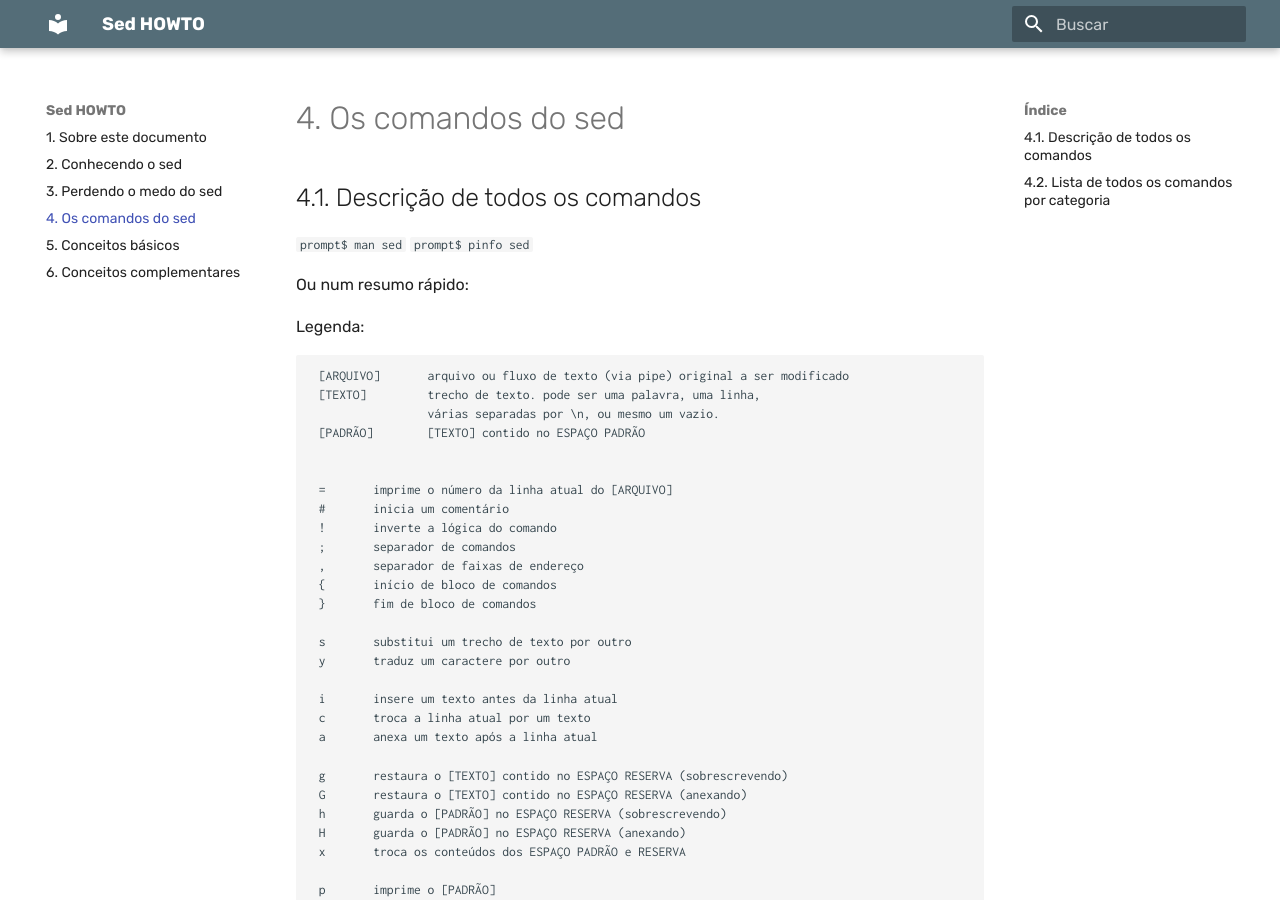
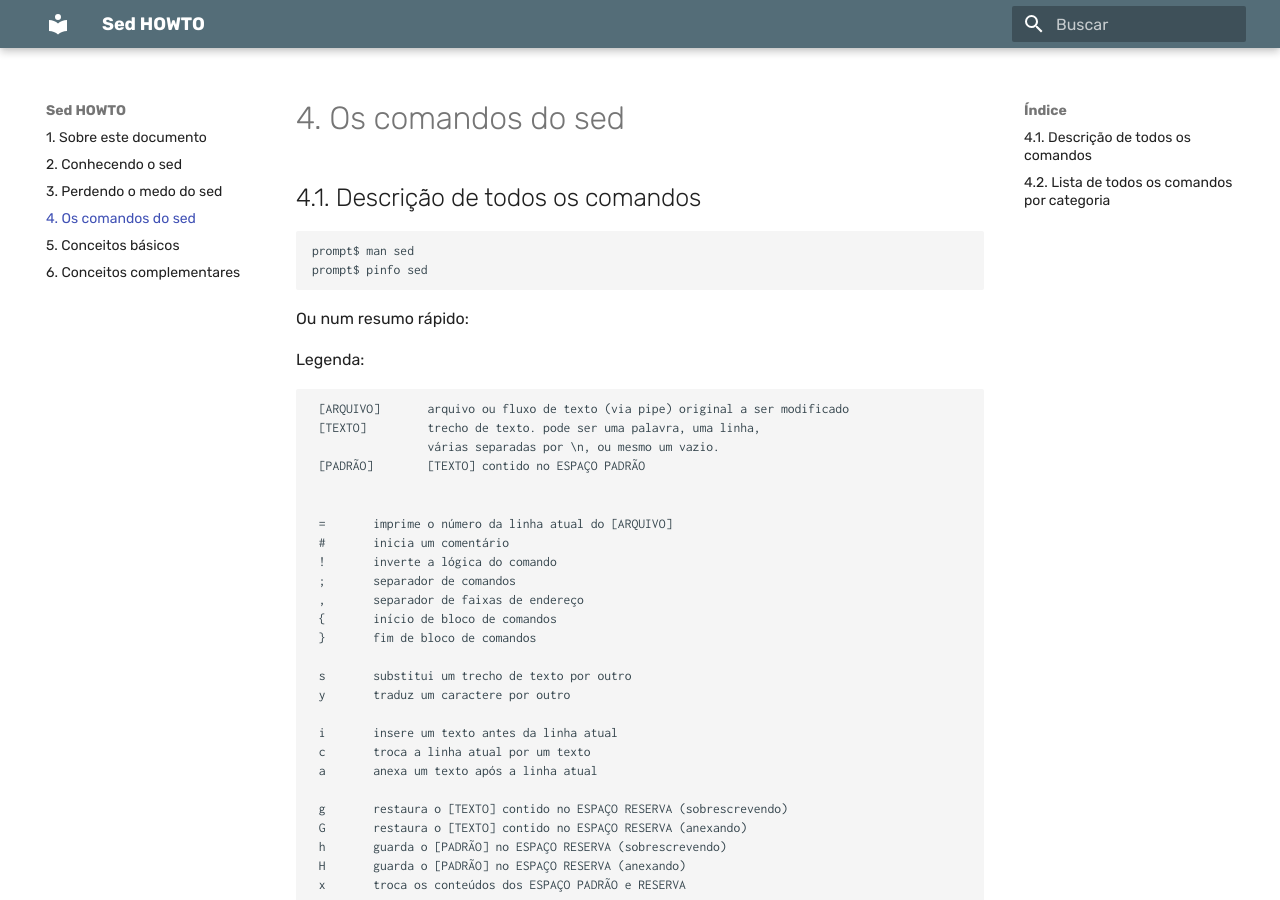
Before and after one commit to tomazcunha/sed-howto-mkdocs, an MkDocs documentation site: the page built from docs/Cap04-Os-comandos-do-sed.md, in a window 1280 px wide and 900 px high. Built offline with MkDocs 1.6.1 and Material for MkDocs 9.7.7, drawn with Linux system fonts in a browser that asks for light colours.

Commit message:
cap 4. Reformatando código de bloco e de linha.

````diff
--- a/docs/Cap04-Os-comandos-do-sed.md
+++ b/docs/Cap04-Os-comandos-do-sed.md
@@ -3,8 +3,10 @@
 
 ## 4.1. Descrição de todos os comandos
 
-`prompt$ man sed`
-`prompt$ pinfo sed`
+```
+prompt$ man sed
+prompt$ pinfo sed
+```
 
 Ou num resumo rápido:
 
````
